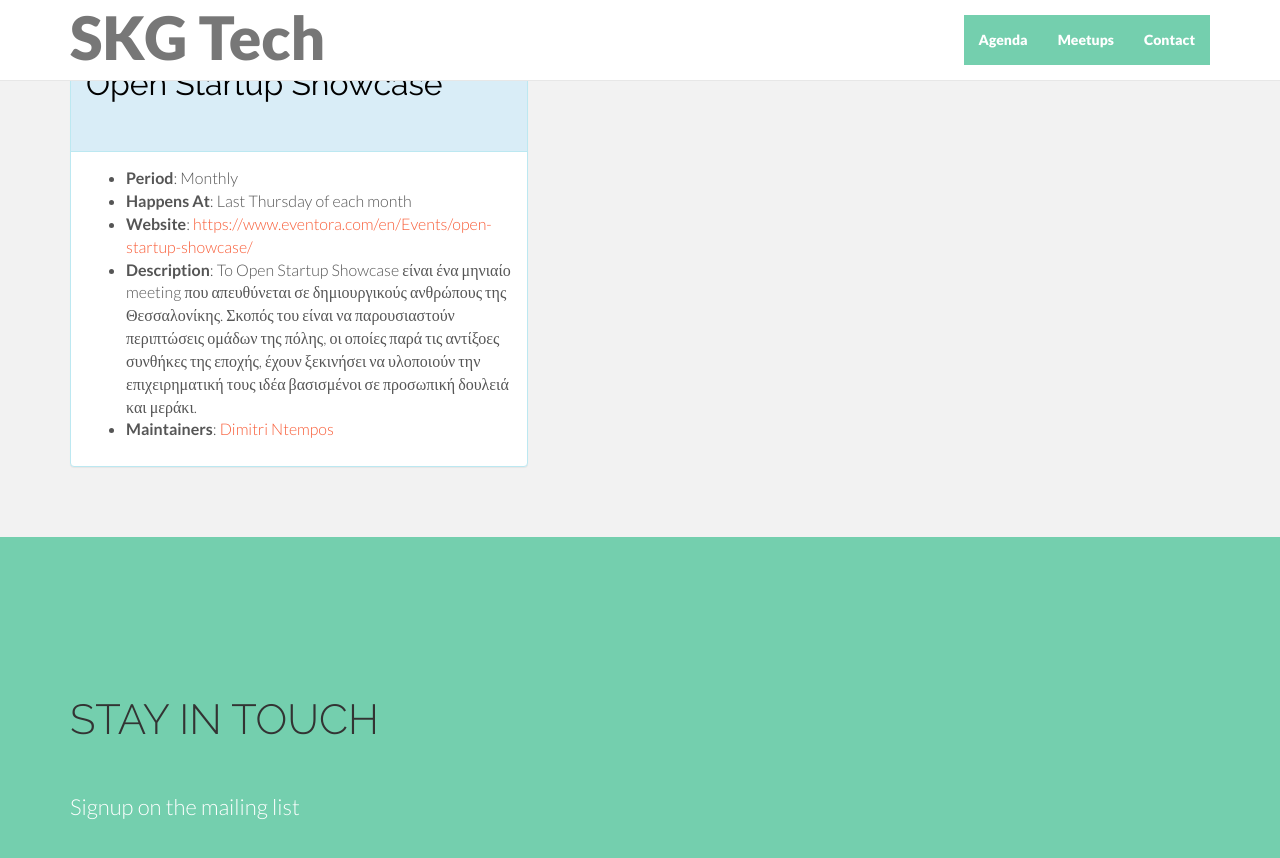
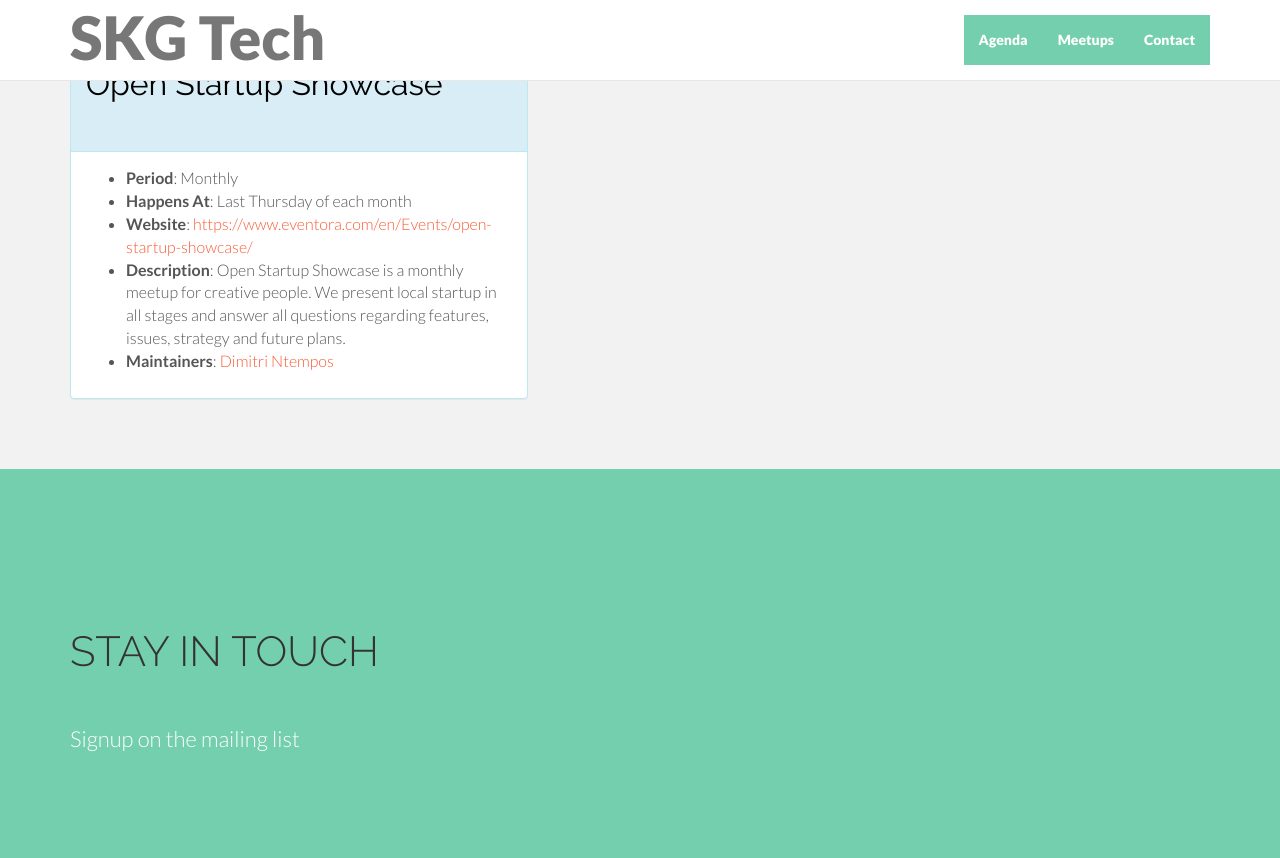
Before and after one commit to skgtech/skgtech.github.io, a Jekyll site: the page built from index.html, in a window 1280 px wide and 900 px high, scrolled down 2128 px. Shown: the top 858 px of the window. Built offline with Jekyll 4.4.1, drawn with Linux system fonts in a browser that asks for light colours; nearby versions of some CDN libraries.

Commit message:
fix Open Startup Showcase (eng)

```diff
--- a/_data/meetups.yaml
+++ b/_data/meetups.yaml
@@ -37,7 +37,7 @@
 - name: "Open Startup Showcase"
   period: "Monthly"
   happensAt: "Last Thursday of each month"
-  description: "To Open Startup Showcase είναι ένα μηνιαίο meeting που απευθύνεται σε δημιουργικούς ανθρώπους της Θεσσαλονίκης. Σκοπός του είναι να παρουσιαστούν περιπτώσεις ομάδων της πόλης, οι οποίες παρά τις αντίξοες συνθήκες της εποχής, έχουν ξεκινήσει να υλοποιούν την επιχειρηματική τους ιδέα βασισμένοι σε προσωπική δουλειά και μεράκι."
+  description: "Open Startup Showcase is a monthly meetup for creative people. We present local startup in all stages and answer all questions regarding features, issues, strategy and future plans."
   website: "https://www.eventora.com/en/Events/open-startup-showcase/"
   maintainers:
     - name: "Dimitri Ntempos"
```
